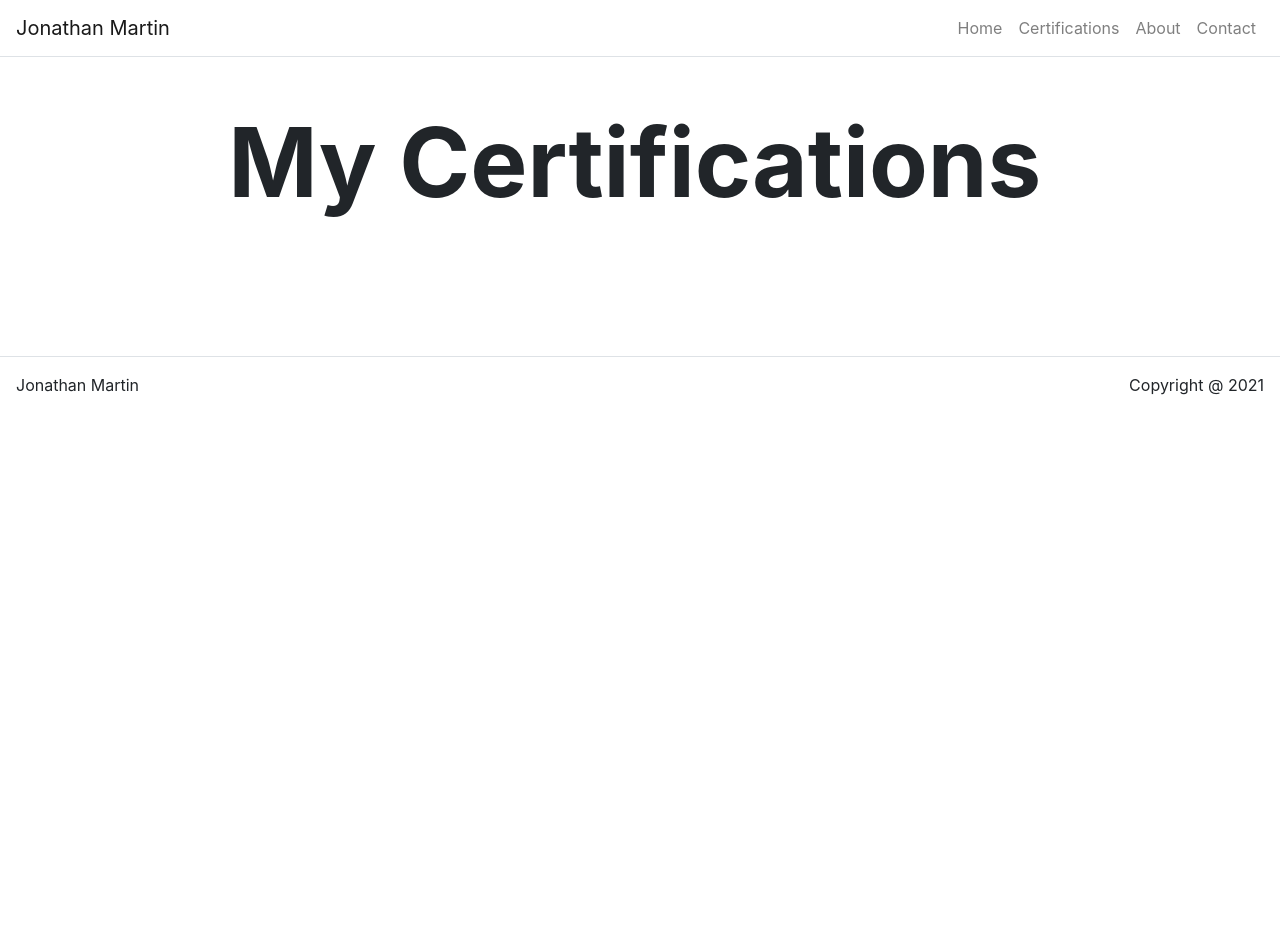
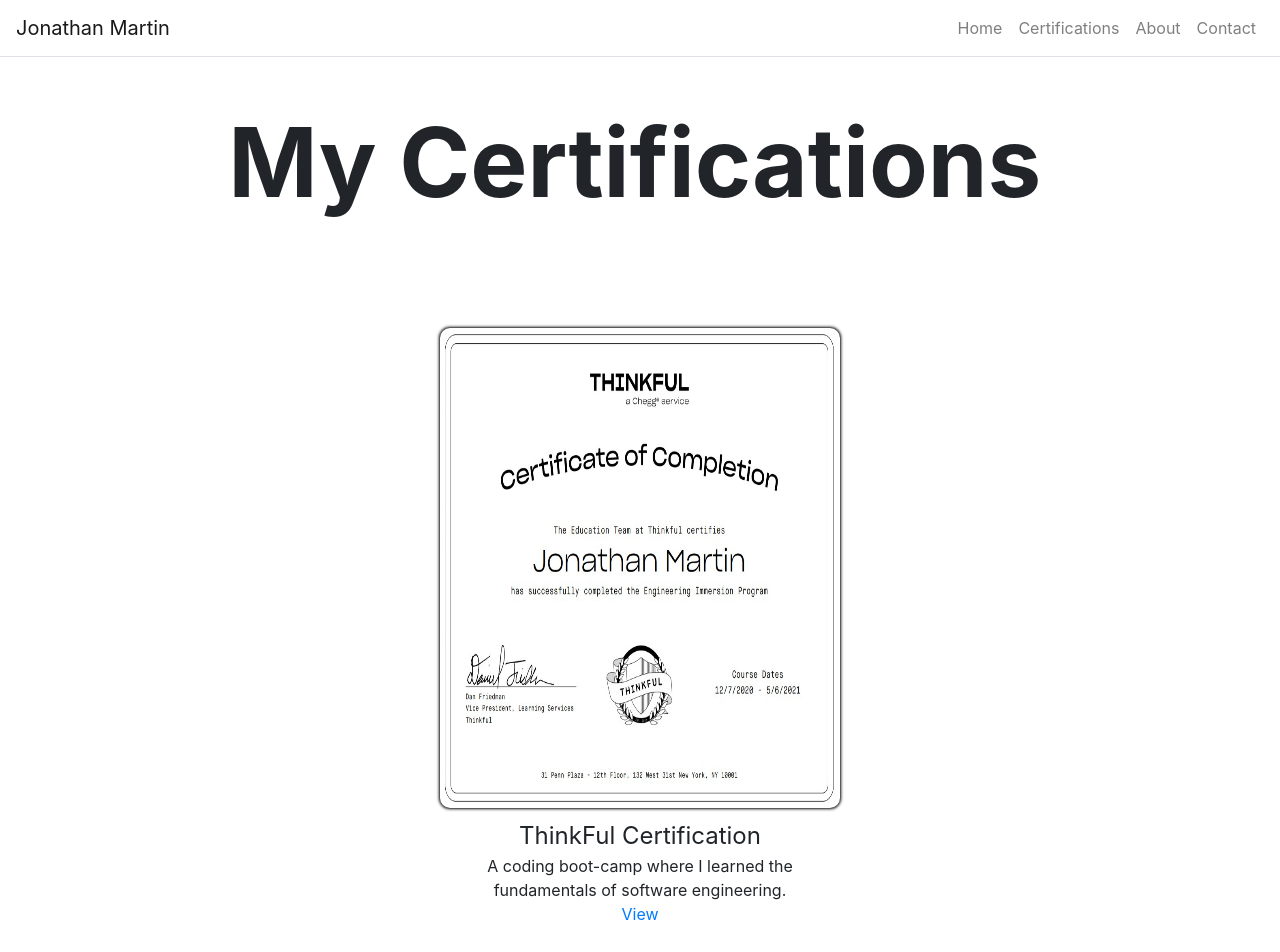
Before and after one commit to JonathanMartin-gif/portfolio-react, a React (Create React App) app: page /certifications in a window 1280 px wide. Shown: the top 952 px of the page. Before the commit the page ends 800 px from the top, so only its background shows below. Built offline with nearby package versions, Linux system fonts and the light colour scheme.

Commit message:
added my thinkful certification to portfolio

```diff
--- a/src/components/CarouselTwo.js
+++ b/src/components/CarouselTwo.js
@@ -2,12 +2,22 @@
 import Card from '../components/Card'
 import Container from 'react-bootstrap/Container'
 import Row from 'react-bootstrap/Row'
+import thinkful from '../assets/images/Thinkful-Certificaiton.jpg'
 
 class CarouselTwo extends React.Component {
   constructor(props) {
     super(props)
     this.state = {
-      items: [],
+      items: [
+        {
+          id: 0,
+          title: 'ThinkFul Certification',
+          subTitle: `A coding boot-camp where I learned the fundamentals of software engineering.`,
+          imgSrc: thinkful,
+          link: 'https://www.thinkful.com/',
+          selected: true,
+        },
+      ],
     }
   }
   handleCardClick = (id, card) => {
```
Also changed, not shown: src/assets/images/Thinkful-Certificaiton.jpg (added).
